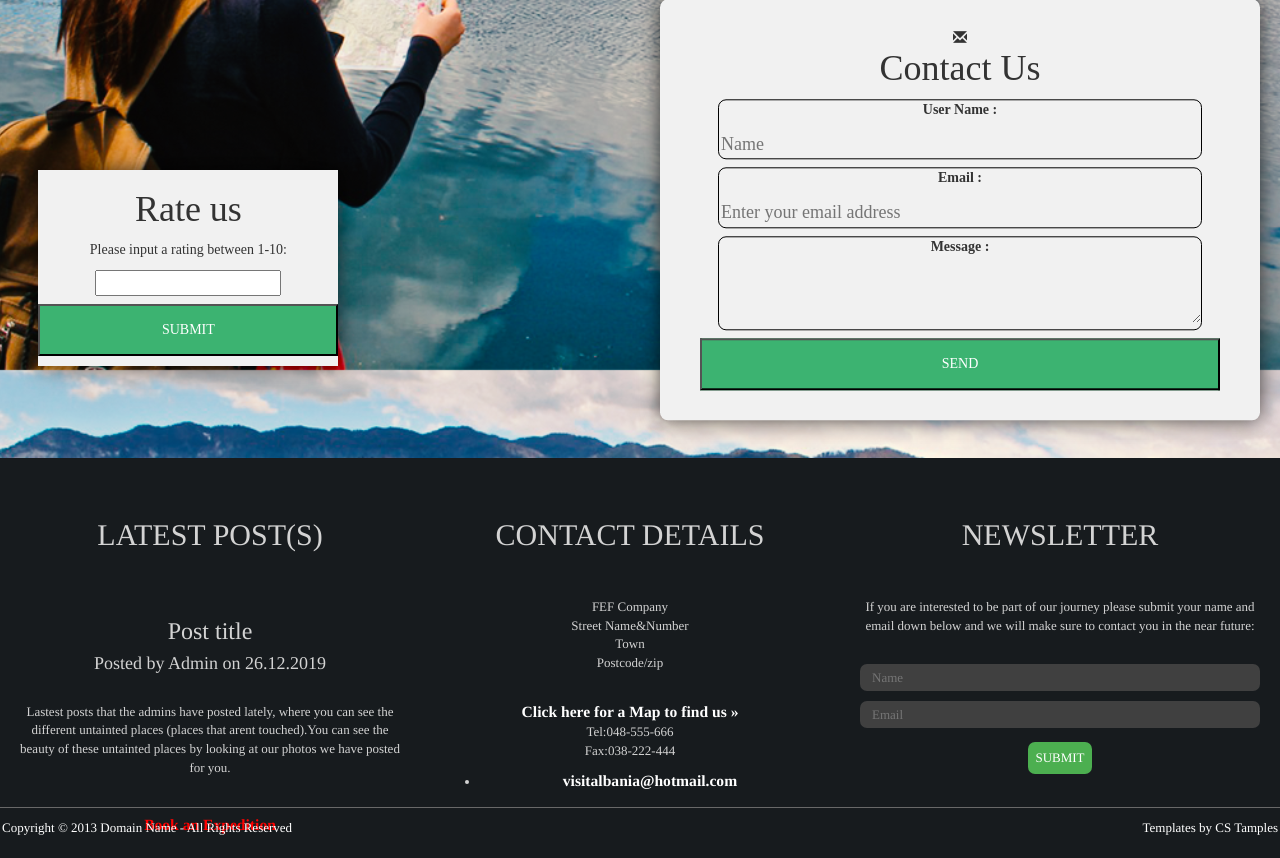
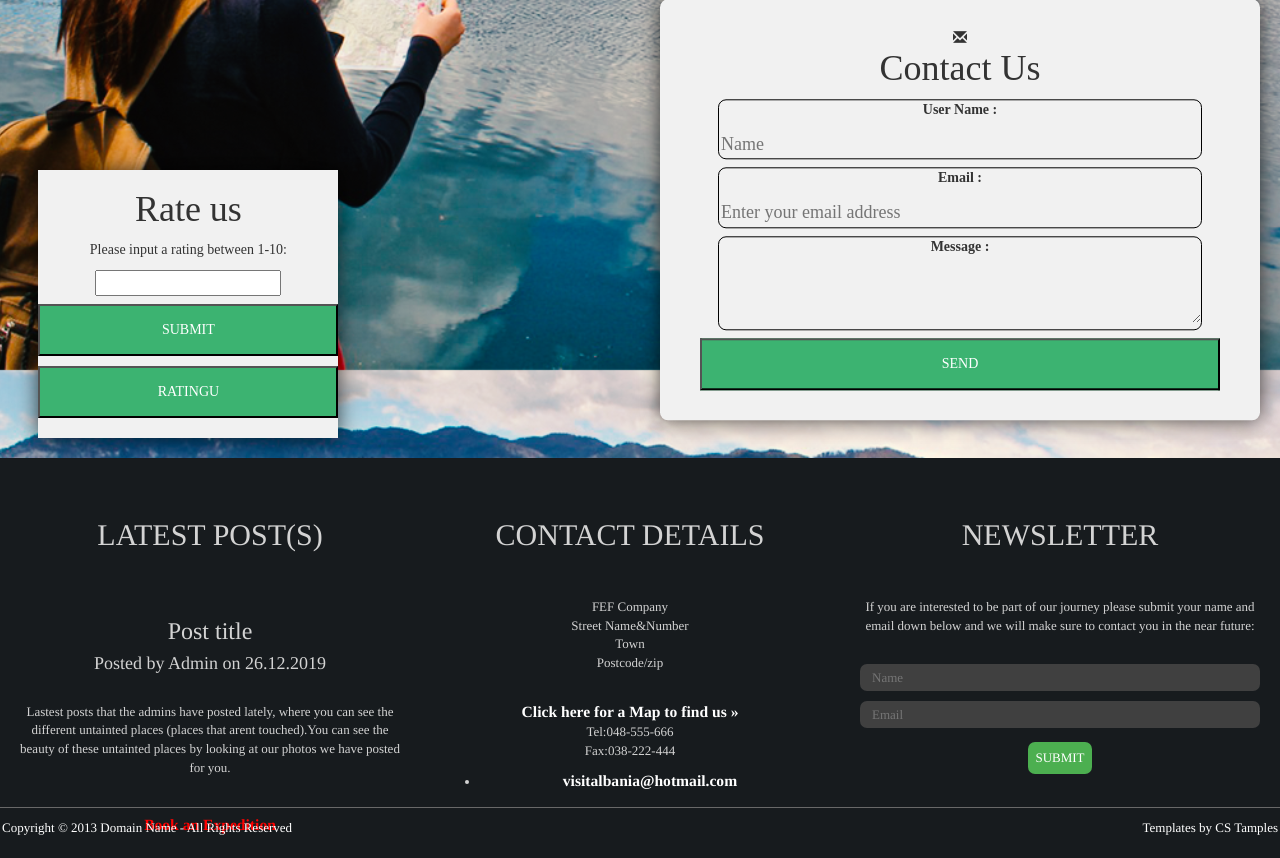
Before and after one commit to FionaMeh/PI_Gr9_2020, a PHP site: page /Contact.php in a window 1280 px wide. Shown: the part 430-1288 px from the top of the page. Run offline with PHP 8.4, Linux system fonts and the light colour scheme.

Commit message:
Update Contact.php

```diff
--- a/Contact.php
+++ b/Contact.php
@@ -128,8 +128,11 @@ if(isset($_POST['submit-rate'])) {
         <input type="submit" name="submit-rate" value="Submit"/>
 
         <p id="rate"></p>
+    </form>
+    <form action="lista.txt" method="post">
+    <input type="submit" name="test" id="test" value="Ratingu" /><br/>
+    </form>
 </div>
-</form>
 
 
 <form action="Forma.php" method="POST">
```
